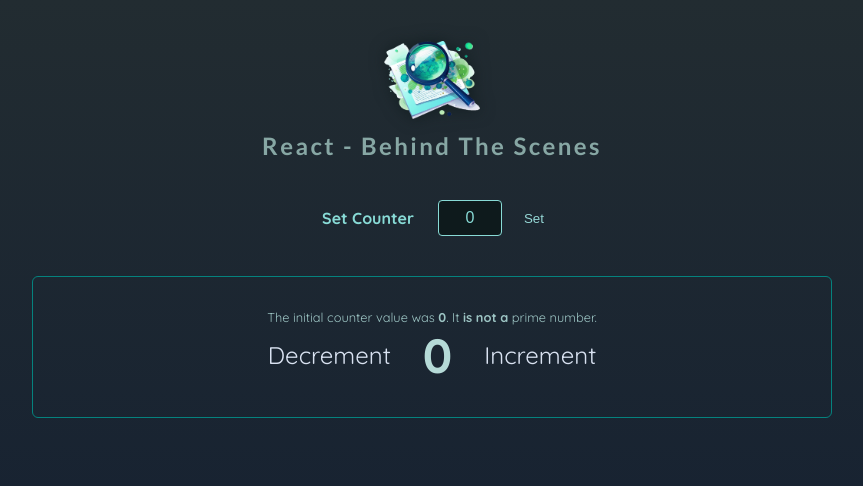
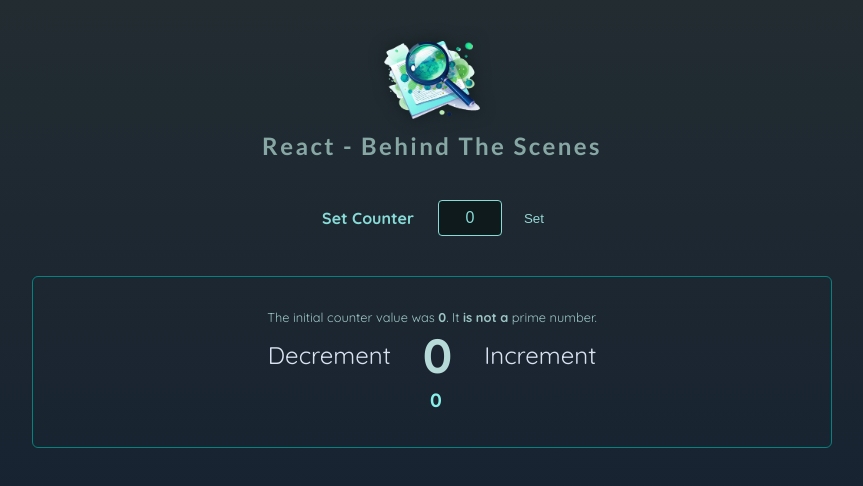
Before and after one commit to Afrag61/BEHIND-SCENES, a React (Vite) app: page / in a window 1280 px wide. Shown: the top 486 px of the page, without its empty margins (208-1071 px from the left). Built offline with nearby package versions, Linux system fonts and the light colour scheme; some icons are missing.

Commit message:
Why Keys Matter When Managing State!

```diff
--- a/src/components/Counter/Counter.jsx
+++ b/src/components/Counter/Counter.jsx
@@ -1,13 +1,14 @@
-import { useState, memo, useCallback, useMemo } from 'react';
+import { useState, memo, useCallback, useMemo } from "react";
 
-import IconButton from '../UI/IconButton.jsx';
-import MinusIcon from '../UI/Icons/MinusIcon.jsx';
-import PlusIcon from '../UI/Icons/PlusIcon.jsx';
-import CounterOutput from './CounterOutput.jsx';
-import { log } from '../../log.js';
+import IconButton from "../UI/IconButton.jsx";
+import MinusIcon from "../UI/Icons/MinusIcon.jsx";
+import PlusIcon from "../UI/Icons/PlusIcon.jsx";
+import CounterOutput from "./CounterOutput.jsx";
+import { log } from "../../log.js";
+import CounterHistory from "./CounterHistory.jsx";
 
 function isPrime(number) {
-  log('Calculating if is prime number', 2, 'other');
+  log("Calculating if is prime number", 2, "other");
 
   if (number <= 1) {
     return false;
@@ -25,7 +26,7 @@
 }
 
 const Counter = memo(function Counter({ initialCount }) {
-  log('<Counter /> rendered', 1);
+  log("<Counter /> rendered", 1);
 
   const initialCountIsPrime = useMemo(
     () => isPrime(initialCount),
@@ -33,28 +34,37 @@
   );
 
   // const [counter, setCounter] = useState(initialCount);
-  const [counterChanges, setCounterChanges] = useState([initialCount]);
+  const [counterChanges, setCounterChanges] = useState([
+    {
+      value: initialCount,
+      id: Math.random() * 1000,
+    },
+  ]);
 
   const currentCounter = counterChanges.reduce(
-    (prevCounter, counterChange) => prevCounter + counterChange,
+    (prevCounter, counterChange) => prevCounter + counterChange.value,
     0
   );
 
   const handleDecrement = useCallback(function handleDecrement() {
     // setCounter((prevCounter) => prevCounter - 1);
-    setCounterChanges((prevCounterChanges) => [-1, ...prevCounterChanges]);
+    setCounterChanges((prevCounterChanges) => [
+      {value: -1, id: Math.random() * 1000},
+      ...prevCounterChanges]);
   }, []);
 
   const handleIncrement = useCallback(function handleIncrement() {
     // setCounter((prevCounter) => prevCounter + 1);
-    setCounterChanges((prevCounterChanges) => [1, ...prevCounterChanges]);
+    setCounterChanges((prevCounterChanges) => [
+      {value: 1, id: Math.random() * 1000},
+      ...prevCounterChanges]);
   }, []);
 
   return (
     <section className="counter">
       <p className="counter-info">
-        The initial counter value was <strong>{initialCount}</strong>. It{' '}
-        <strong>is {initialCountIsPrime ? 'a' : 'not a'}</strong> prime number.
+        The initial counter value was <strong>{initialCount}</strong>. It{" "}
+        <strong>is {initialCountIsPrime ? "a" : "not a"}</strong> prime number.
       </p>
       <p>
         <IconButton icon={MinusIcon} onClick={handleDecrement}>
@@ -65,6 +75,7 @@
           Increment
         </IconButton>
       </p>
+      <CounterHistory history={counterChanges} />
     </section>
   );
 });
--- a/src/components/Counter/CounterHistory.jsx
+++ b/src/components/Counter/CounterHistory.jsx
@@ -23,8 +23,8 @@
 
   return (
     <ol>
-      {history.map((count, index) => (
-        <HistoryItem key={index} count={count} />
+      {history.map((count) => (
+        <HistoryItem key={count.id} count={count.value} />
       ))}
     </ol>
   );
```
